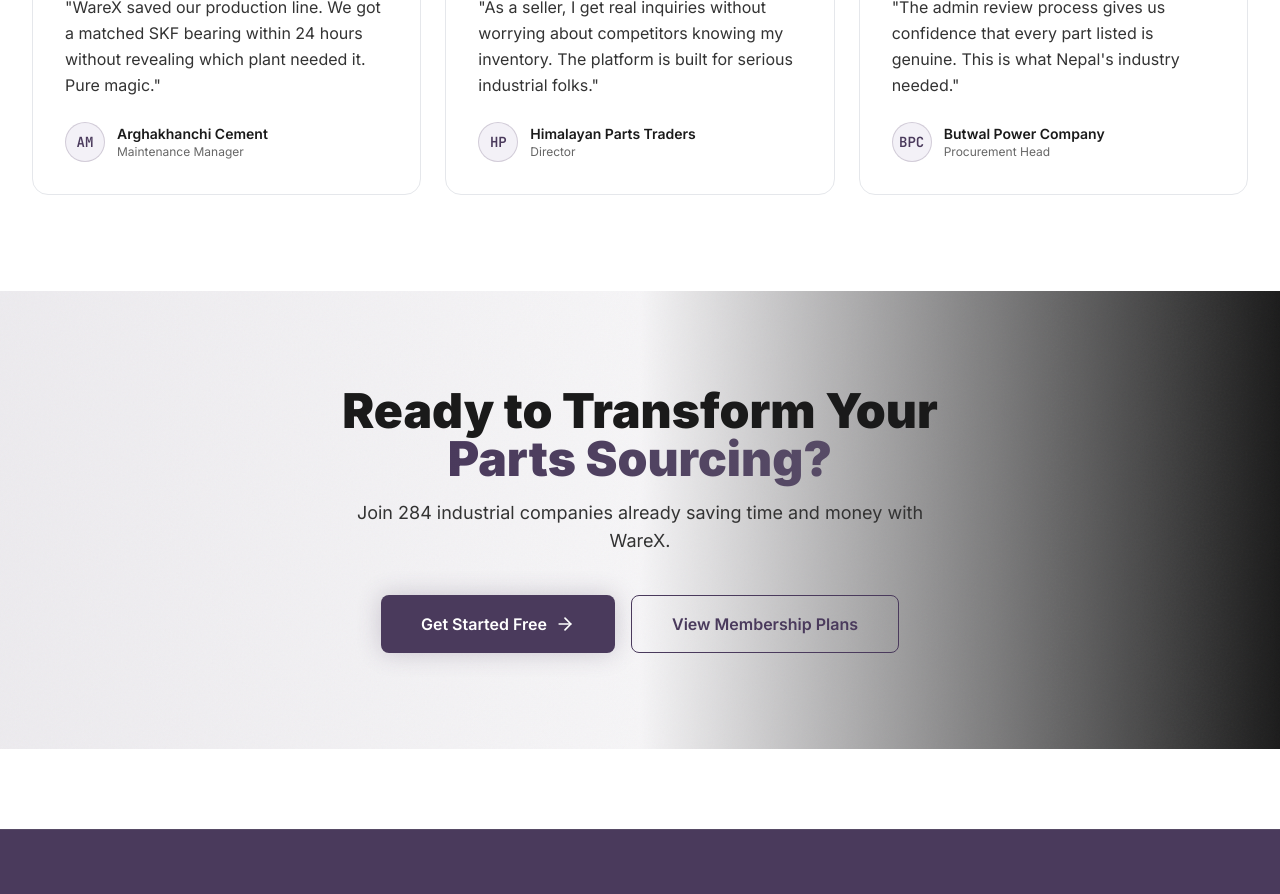
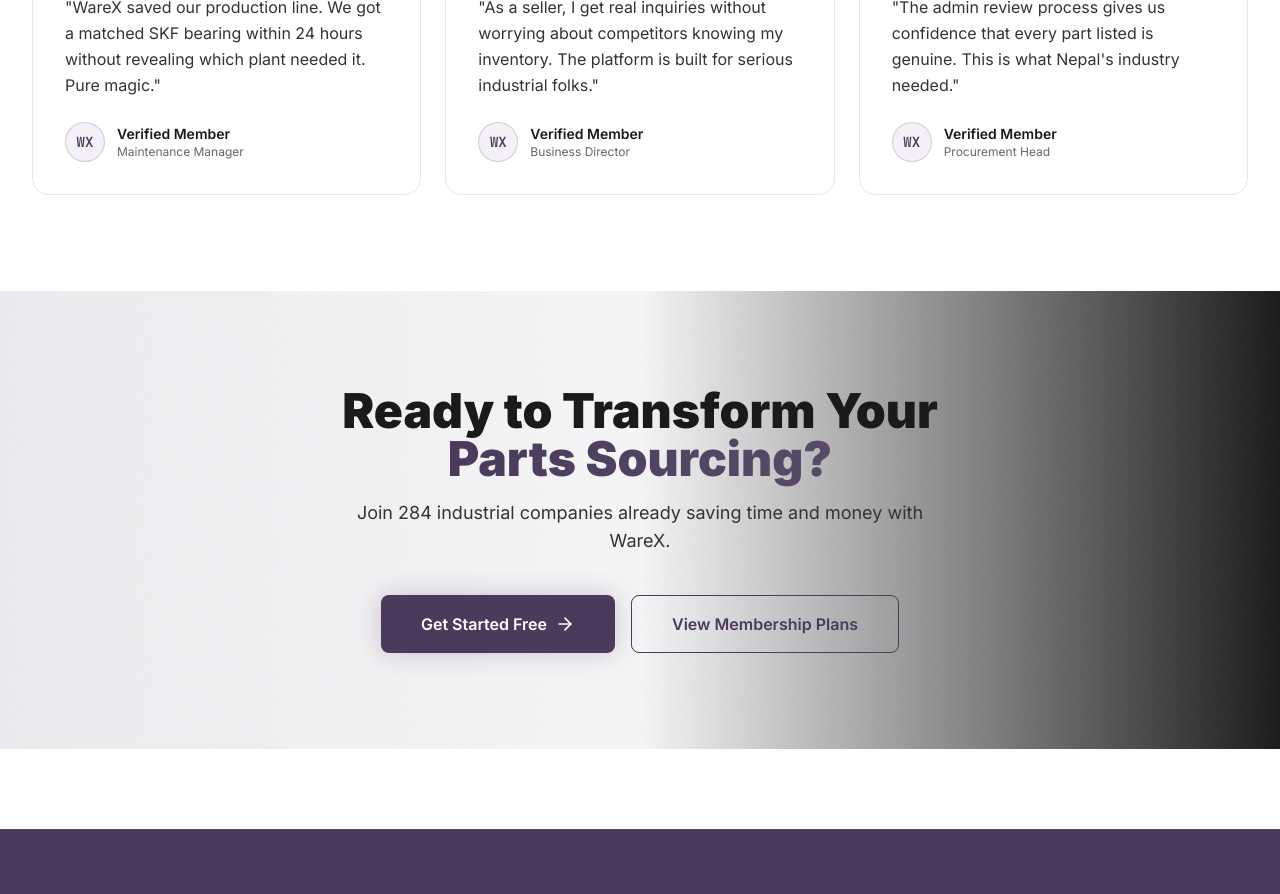
Before and after one commit to Warex-development/warex-web-launch, a React (Vite) app: page / in a window 1280 px wide. Shown: the part 3020-3914 px from the top of the page. Built offline with nearby package versions, Linux system fonts and the light colour scheme; no server answers.

Commit message:
docs: anonymized testimonials for privacy

```diff
--- a/src/data/constants.js
+++ b/src/data/constants.js
@@ -16,21 +16,21 @@
 export const TESTIMONIALS = [
   {
     quote: 'WareX saved our production line. We got a matched SKF bearing within 24 hours without revealing which plant needed it. Pure magic.',
-    company: 'Arghakhanchi Cement',
+    company: 'Verified Member',
     role: 'Maintenance Manager',
-    initials: 'AM',
+    initials: 'WX',
   },
   {
     quote: 'As a seller, I get real inquiries without worrying about competitors knowing my inventory. The platform is built for serious industrial folks.',
-    company: 'Himalayan Parts Traders',
-    role: 'Director',
-    initials: 'HP',
+    company: 'Verified Member',
+    role: 'Business Director',
+    initials: 'WX',
   },
   {
     quote: 'The admin review process gives us confidence that every part listed is genuine. This is what Nepal\'s industry needed.',
-    company: 'Butwal Power Company',
+    company: 'Verified Member',
     role: 'Procurement Head',
-    initials: 'BPC',
+    initials: 'WX',
   },
 ];
 
```
